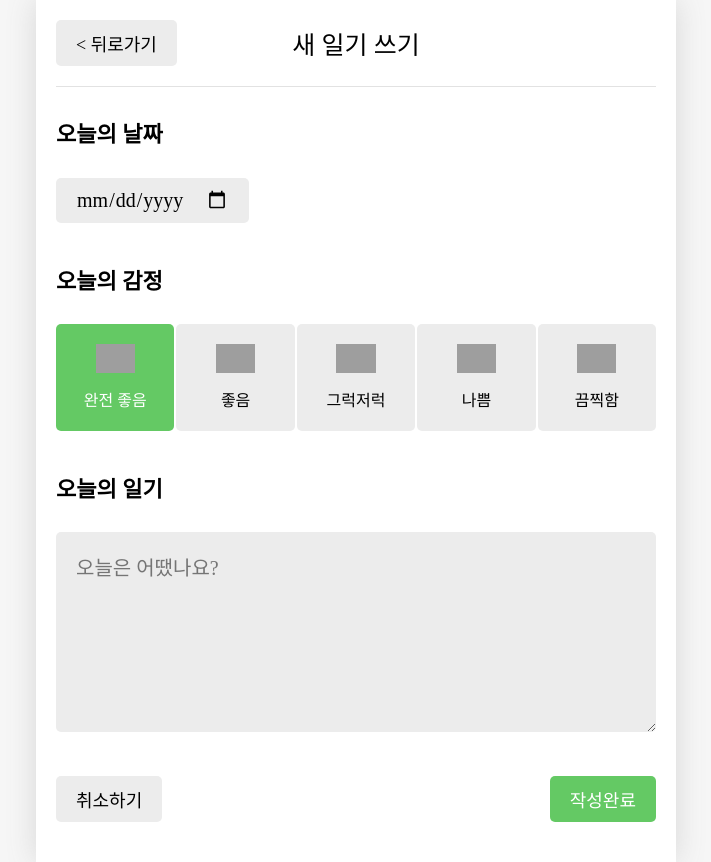
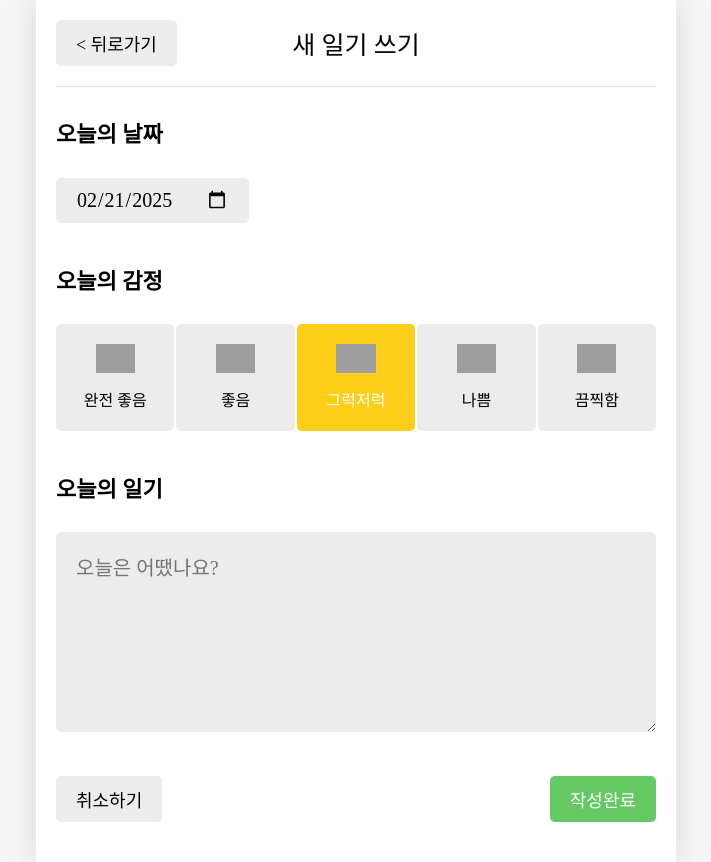
Before and after one commit to kimmh2142/onebite-react, a React (Vite) app in the folder section12/: page /new in a window 1280 px wide. Shown: the whole page, without its empty margins (284-995 px from the left). Built offline with nearby package versions, Linux system fonts and the light colour scheme; grey boxes are pictures that could not be loaded; a web font is replaced by a local one.

Commit message:
12.14) New 페이지 구현하기 2.기능

```diff
--- a/section12/src/App.jsx
+++ b/section12/src/App.jsx
@@ -66,7 +66,7 @@
   const onCreate = (createdDate, emotionId, content) => {
     dispatch({
       type: "CREATE",
-      date: {
+      data: {
         id: idRef.current++,
         createdDate,
         emotionId,
--- a/section12/src/components/DiaryItem.jsx
+++ b/section12/src/components/DiaryItem.jsx
@@ -3,7 +3,7 @@
 import "./DiaryItem.css"
 import { useNavigate } from "react-router-dom";
 
-const DiaryItem = ({id,emotionId,createdDate,conntent}) => {
+const DiaryItem = ({id,emotionId,createdDate,content}) => {
   const nav = useNavigate();
 
   return (
@@ -22,7 +22,7 @@
           {new Date(createdDate).toLocaleDateString()}
         </div>
         <div className="content">
-          {conntent}
+          {content}
         </div>
       </div>
 
--- a/section12/src/components/Editor.jsx
+++ b/section12/src/components/Editor.jsx
@@ -1,6 +1,10 @@
 import "./Editor.css"
 import EmotionItem from "./EmotionItem"
 import Button from "./Button";
+import { useState } from "react";
+import { useNavigate } from "react-router-dom";
+
+
 
 const emotionList = [
     {
@@ -25,15 +29,61 @@
     },
 ]
 
-const Editor = () => {
+const getStringedDate = (targetDate) => {
+    // 날짜 -> YYYY-MM-DD
+    let year = targetDate.getFullYear();
+    let month = targetDate.getMonth()+1;
+    let date = targetDate.getDate();
 
-    const emotionId = 1;
+    if(month < 10){
+        month = `0${month}`;
+    }
+    if(date <10){
+        date = `0${date}`;
+    }
+
+    return `${year}-${month}-${date}`;
+}
+
+
+const Editor = ({onSubmit}) => {
+
+    const [input,setInput] = useState({
+        createdDate: new Date(),
+        emotionId: 3,
+        content: "",
+    });
+
+    const nav = useNavigate();
+
+    const onChangeInput = (e) => {
+
+        let name = e.target.name;
+        let value = e.target.value;
+
+        if (name === "createdDate") {
+            value = new Date(value);
+        }
+
+        setInput({
+            ...input,
+            [name]: value,
+        });
+    };
+
+    const onClickSubmitButton = () => {
+        onSubmit(input);
+    }
 
     return (
     <div className="Editor">
         <section className="date_section">
             <h4>오늘의 날짜</h4>
-            <input type="date" />
+            <input
+                name="createdDate"
+                onChange={onChangeInput}
+                value={getStringedDate(input.createdDate)}
+                type="date" />
         </section>
 
         <section className="emotion_section">
@@ -41,8 +91,14 @@
             <div className="emotion_list_wrapper">
                 {emotionList.map((item)=>(
                     <EmotionItem
+                        onClick={()=>onChangeInput({
+                            target: {
+                                name: "emotionId",
+                                value: item.emotionId,
+                            },
+                        })}
                         key={item.emotionId} {...item}
-                        isSelected={item.emotionId === emotionId}
+                        isSelected={item.emotionId === input.emotionId}
                     />
                 ))}
             </div>
@@ -50,12 +106,21 @@
 
         <section className="content_section">
             <h4>오늘의 일기</h4>
-            <textarea placeholder="오늘은 어땠나요?"/>
+            <textarea
+                name="content"
+                value={input.content}
+                onChange={onChangeInput}
+                placeholder="오늘은 어땠나요?"
+            />
         </section>
 
         <section className="button_section">
-            <Button text={"취소하기"}/>
-            <Button text={"작성완료"} type={"POSITIVE"} />
+            <Button onClick={() => nav(-1)} text={"취소하기"}/>
+            <Button
+                onClick={onClickSubmitButton}
+                text={"작성완료"}
+                type={"POSITIVE"}
+            />
         </section>
     </div>);
 };
--- a/section12/src/components/EmotionItem.jsx
+++ b/section12/src/components/EmotionItem.jsx
@@ -1,9 +1,10 @@
 import "./EmotionItem.css";
 import { getEmotionImage } from "../util/get-emotion-image";
 
-const EmotionItem = ({emotionId,emotionName,isSelected}) => {
+const EmotionItem = ({emotionId,emotionName,isSelected,onClick}) => {
     return (
     <div
+        onClick={onClick}
         className={`EmotionItem ${
             isSelected ? `EmotionItem_on_${emotionId}` : ""
         }`}
--- a/section12/src/pages/Home.jsx
+++ b/section12/src/pages/Home.jsx
@@ -7,7 +7,7 @@
 
 
 const getMonthlyData = (pivotDate, data) => {
-
+    console.log("Home에서 받은 data:", data); // 디버깅용 로그 추가
     const beginTime = new Date(
         pivotDate.getFullYear(),
         pivotDate.getMonth(),
--- a/section12/src/pages/New.jsx
+++ b/section12/src/pages/New.jsx
@@ -1,15 +1,31 @@
 import Header from "../components/Header";
 import Button from "../components/Button";
 import Editor from "../components/Editor";
+import { useNavigate } from "react-router-dom";
+import { useContext } from "react";
+import { DiaryDispatchContext } from "../App";
 
 const New = () => {
+    const {onCreate} = useContext(DiaryDispatchContext);
+    const nav = useNavigate();
+
+    const onSubmit = (input) => {
+        onCreate(
+            input.createdDate.getTime(),
+            input.emotionId,
+            input.content
+        );
+        nav('/',{replace: true});
+    };
+
     return (
     <div>
         <Header
             title={"새 일기 쓰기"}
-            leftChild={<Button text={"< 뒤로가기"}/>}
+            leftChild={
+                <Button onClick={() => nav(-1)} text={"< 뒤로가기"}/>}
         />
-        <Editor />
+        <Editor onSubmit={onSubmit}/>
     </div>
     );
 };
```
